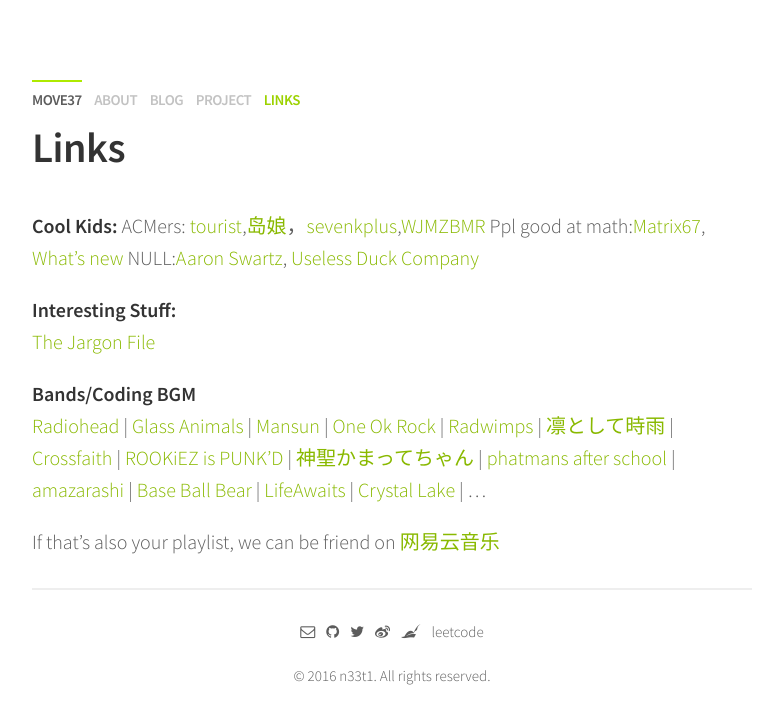
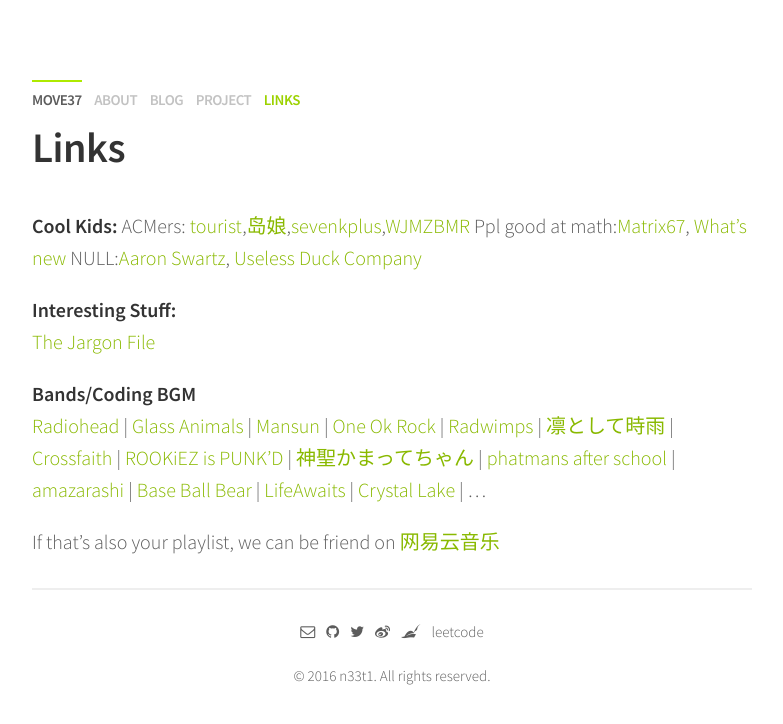
Before and after one commit to n33t1/n33t1.github.io, a Jekyll site: the page built from links.md, in a window 1280 px wide. Shown: the top 724 px of the page, without its empty margins (248-1031 px from the left). Built offline with Jekyll 4.4.1, drawn with Linux system fonts in a browser that asks for light colours; nearby versions of some CDN libraries.

```diff
--- a/links.md
+++ b/links.md
@@ -4,7 +4,7 @@ permalink: /links/
 ---
 
 **Cool Kids:**
- ACMers: [tourist](http://codeforces.com/profile/tourist),[岛娘](http://www.shuizilong.com/house/)，[sevenkplus](http://sevenkplus.com/),[WJMZBMR](https://sites.google.com/site/wjmzbmr/home)
+ ACMers: [tourist](http://codeforces.com/profile/tourist),[岛娘](http://www.shuizilong.com/house/),[sevenkplus](http://sevenkplus.com/),[WJMZBMR](https://sites.google.com/site/wjmzbmr/home)
  Ppl good at math:[Matrix67](http://www.matrix67.com/blog/), [What's new](https://terrytao.wordpress.com/)
  NULL:[Aaron Swartz](http://www.aaronsw.com/weblog/), [Useless Duck Company](https://www.youtube.com/user/nicholmikey)
 
```
